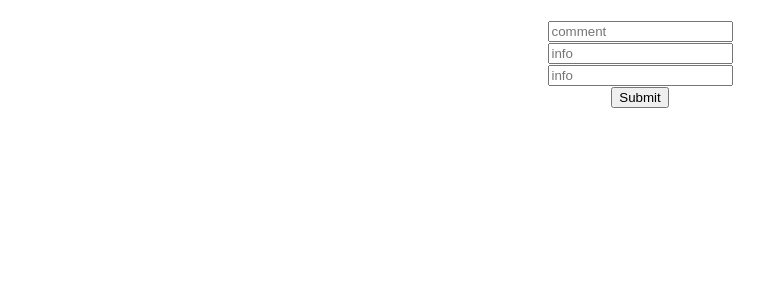
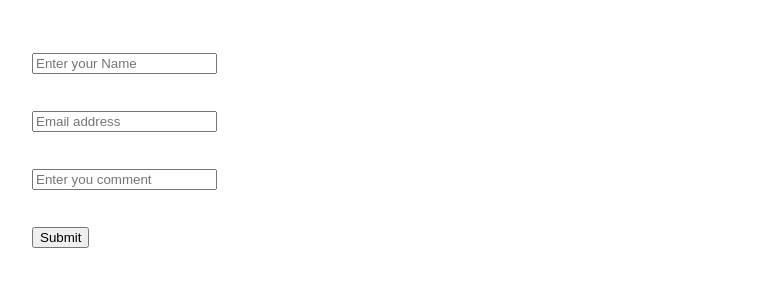
Before and after one commit to Yamy007/React, a React (Create React App) app: page / in a window 1280 px wide. Shown: the top 300 px of the page, without its empty margins (0-764 px from the left). Built offline with nearby package versions, Linux system fonts and the light colour scheme.

Commit message:
update task-2 add react hook form

```diff
--- a/package.json
+++ b/package.json
@@ -8,6 +8,7 @@
     "@testing-library/user-event": "^13.5.0",
     "react": "^18.2.0",
     "react-dom": "^18.2.0",
+    "react-hook-form": "^7.45.1",
     "react-scripts": "5.0.1",
     "web-vitals": "^2.1.4"
   },
@@ -34,5 +35,8 @@
       "last 1 firefox version",
       "last 1 safari version"
     ]
+  },
+  "devDependencies": {
+    "@hookform/devtools": "^4.3.1"
   }
 }
--- a/src/App.css
+++ b/src/App.css
@@ -1,5 +1,6 @@
 .App {
-  text-align: center;
+    margin: 2em;
+    text-align: start;
 }
 
 .App-logo {
--- a/src/components/Form.js
+++ b/src/components/Form.js
@@ -1,20 +1,21 @@
-import React, { useRef } from 'react'
+import { DevTool } from '@hookform/devtools'
+import React from 'react'
+import { useForm } from 'react-hook-form'
 
 const Form = () => {
-    const name = useRef(null)
-    const email = useRef(null)
-    const body = useRef(null)
+    const form = useForm()
+    const {
+        register,
+        handleSubmit,
+        control,
+        formState: { errors },
+    } = form
 
-    const handelClick = e => {
-        e.preventDefault()
+    const onSubmit = data => {
         fetch('https://jsonplaceholder.typicode.com/posts/1', {
             method: 'PUT',
             body: JSON.stringify({
-                data: {
-                    name: name.current.value,
-                    email: email.current.value,
-                    body: body.current.value,
-                },
+                data: data,
             }),
             headers: {
                 'Content-type': 'application/json; charset=UTF-8',
@@ -23,20 +24,53 @@ const Form = () => {
             .then(response => response.json())
             .then(json => console.log(json))
     }
-
     return (
         <div>
-            <form onSubmit={handelClick}>
+            <form onSubmit={handleSubmit(onSubmit)}>
                 <br />
-                <input type="text" placeholder="comment" ref={name} />
+                <input
+                    type="text"
+                    placeholder="Enter your Name"
+                    {...register('name', {
+                        required: 'Form is required',
+                        pattern: {
+                            value: /^.{4,25}$/,
+                            message: 'Invalid name',
+                        },
+                    })}
+                />
+                <p>{errors.name?.message}</p>
                 <br />
-                <input type="text" placeholder="info" ref={email} />
+                <input
+                    type="text"
+                    placeholder="Email address"
+                    {...register('email', {
+                        required: 'Email is required',
+                        pattern: {
+                            value: /[a-z0-9]+@[a-z]+\.[a-z]{2,3}/,
+                            message: 'Invalid Email',
+                        },
+                    })}
+                />
+                <p>{errors.email?.message}</p>
                 <br />
-                <input type="text" placeholder="info" ref={body} />
+                <input
+                    type="text"
+                    placeholder="Enter you comment"
+                    {...register('body', {
+                        required: 'Body is required',
+                        pattern: {
+                            value: /^.{3,255}/,
+                            message: 'Message must have more 3 characters and less 255',
+                        },
+                    })}
+                />
+                <p>{errors.body?.message}</p>
                 <br />
                 <button type="submit">Submit</button>
                 <br />
             </form>
+            <DevTool control={control} />
         </div>
     )
 }
```
Also changed, not shown: 1 other file (tests, documents, lock files or other folders). Lines whose indentation alone changed are shown as unchanged.
